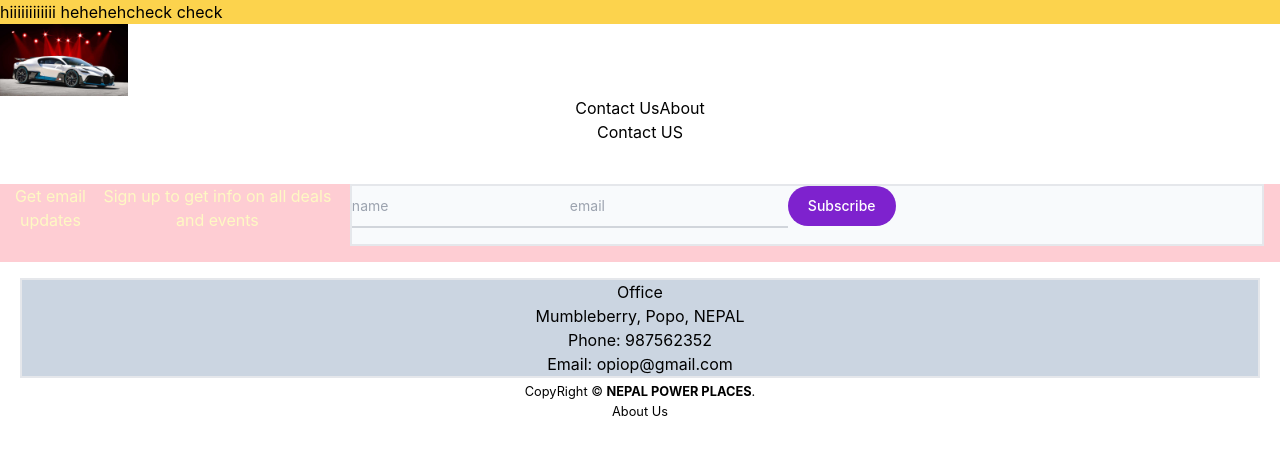
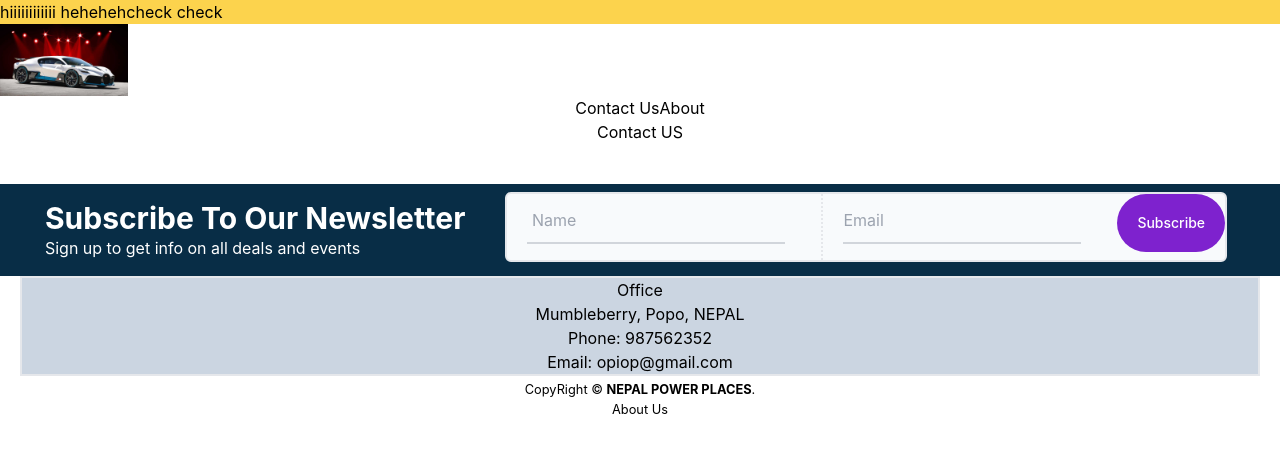
Before and after one commit to Abhaya47/powerplaces_react, a React (Create React App) app: page / in a window 1280 px wide. Shown: the top 454 px of the page. Built offline with nearby package versions, Linux system fonts and the light colour scheme.

Commit message:
footer form nearly done

```diff
--- a/src/Footer.js
+++ b/src/Footer.js
@@ -4,22 +4,23 @@ function Footer(){
     return(
         <>
         <footer className="mt-10">
-            <div className="container flex md:flex-row letter mb-4  pb-4 bg-rose-200 text-yellow-100">
-                <h2>
-                    Get email updates
-                </h2>
-                <h5>Sign up to get info on all deals and events</h5>
-                <div className="container FooterForm p-0">
-                    <form className="flex flex-col border-2 ml-4 mr-4 bg-slate-50 md:flex-row">
-                    <div className="mb-4" >
-                        <input type="text" placeholder="name" className="block py-2.5 px-0 w-full text-sm text-gray-900 bg-transparent border-0 border-b-2 border-gray-300 appearance-none dark:text-white dark:border-gray-600 dark:focus:border-blue-500 focus:outline-none focus:ring-0 focus:border-blue-600 peer"></input>
+            <div className="container lg:flex md:justify-center bg-[#082D46] ">
+                <div className="text-[#FFFF] text-left p-4">
+                    <h2 className="text-3xl font-bold">
+                        Subscribe To Our Newsletter
+                    </h2>
+                    <h5>Sign up to get info on all deals and events</h5>
+                </div>
+                <div className="FooterForm p-2 pb-2 rounded">
+                    <form className="flex flex-col border-2 rounded-md ml-4 mr-4 bg-slate-50 md:flex-row">
+                    <div className="md:box-content border-r-2 border-dotted w-full pl-5 pr-9 pt-1 " >
+                        <input type="text" placeholder=" Name" className="block py-2.5 px-0 w-full text-md text-gray-900 bg-transparent border-0 border-b-2 border-gray-300 appearance-none dark:text-white  dark:focus:border-blue-500 focus:outline-none focus:ring-0 focus:border-blue-600 peer"></input>
                     </div>
-                    <div className="mb-4">
-                        <input type="text" placeholder="email" className="block py-2.5 px-0 w-full text-sm text-gray-900 bg-transparent border-0 border-b-2 border-gray-300 appearance-none dark:text-white dark:border-gray-600 dark:focus:border-blue-500 focus:outline-none focus:ring-0 focus:border-blue-600 peer"></input>
+
+                    <div className="mb-4 md:mb-4 w-full pr-9 pt-1 pl-5">
+                        <input type="text" placeholder="Email" className="block py-2.5 px-0 w-full text-md text-gray-900 bg-transparent border-0 border-b-2 border-gray-300 appearance-none dark:text-white dark:focus:border-blue-500 focus:outline-none focus:ring-0 focus:border-blue-600 peer"></input>
                     </div>
-                    <div>
-                        <button className="text-white bg-purple-700 hover:bg-purple-800 focus:outline-none focus:ring-4 focus:ring-purple-300 font-medium rounded-full text-sm px-5 py-2.5 text-center mb-2 dark:bg-purple-600 dark:hover:bg-purple-700 dark:focus:ring-purple-900">Subscribe</button>
-                    </div>
+                        <button className="md:auto text-white bg-purple-700 hover:bg-purple-800 focus:outline-none focus:ring-4 focus:ring-purple-300 font-medium rounded-full text-sm px-5 py-2.5 text-center mb-2 dark:bg-purple-600 dark:hover:bg-purple-700 dark:focus:ring-purple-900">Subscribe</button>
                     </form>
                 </div>
             </div>
--- a/tailwind.config.js
+++ b/tailwind.config.js
@@ -2,6 +2,7 @@
 module.exports = {
   content: ["./src/**/*.{js,jsx,ts,tsx}"],
   theme: {
+
     extend: {},
   },
   plugins: [],
```
